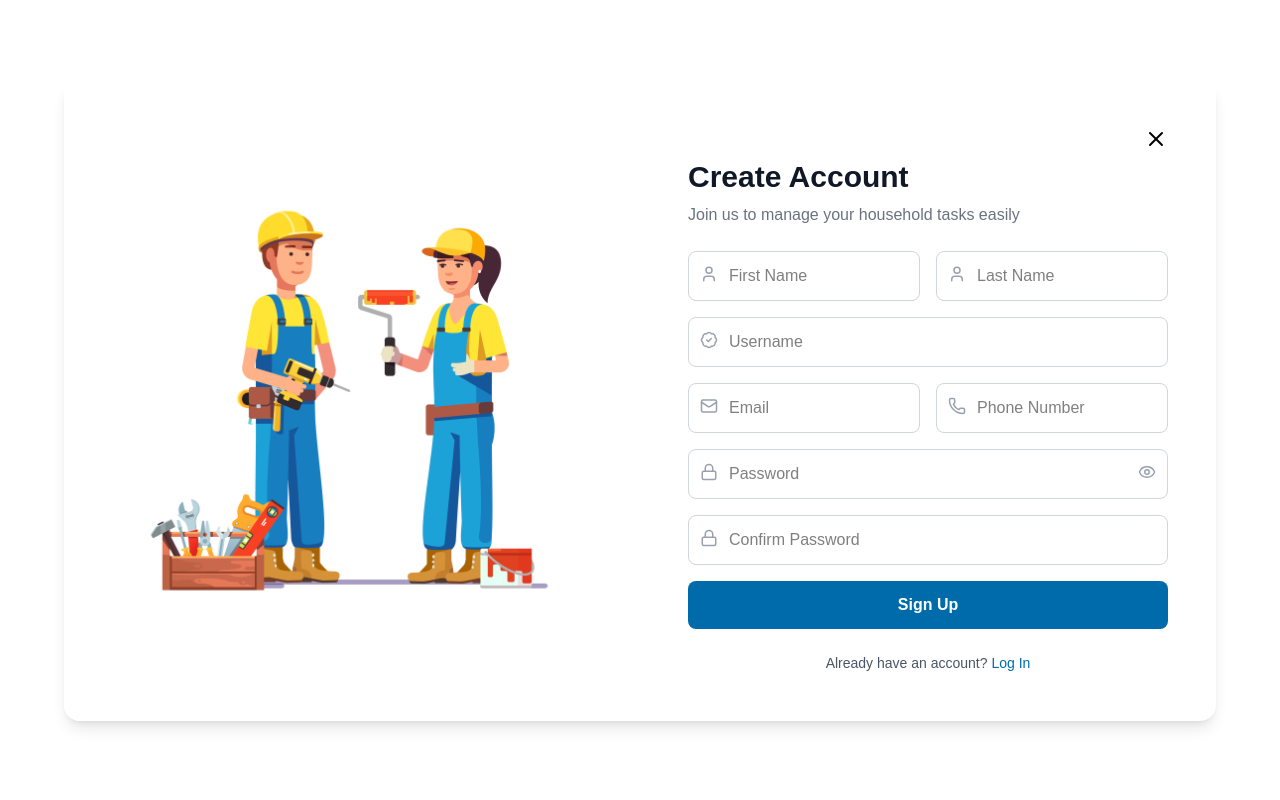
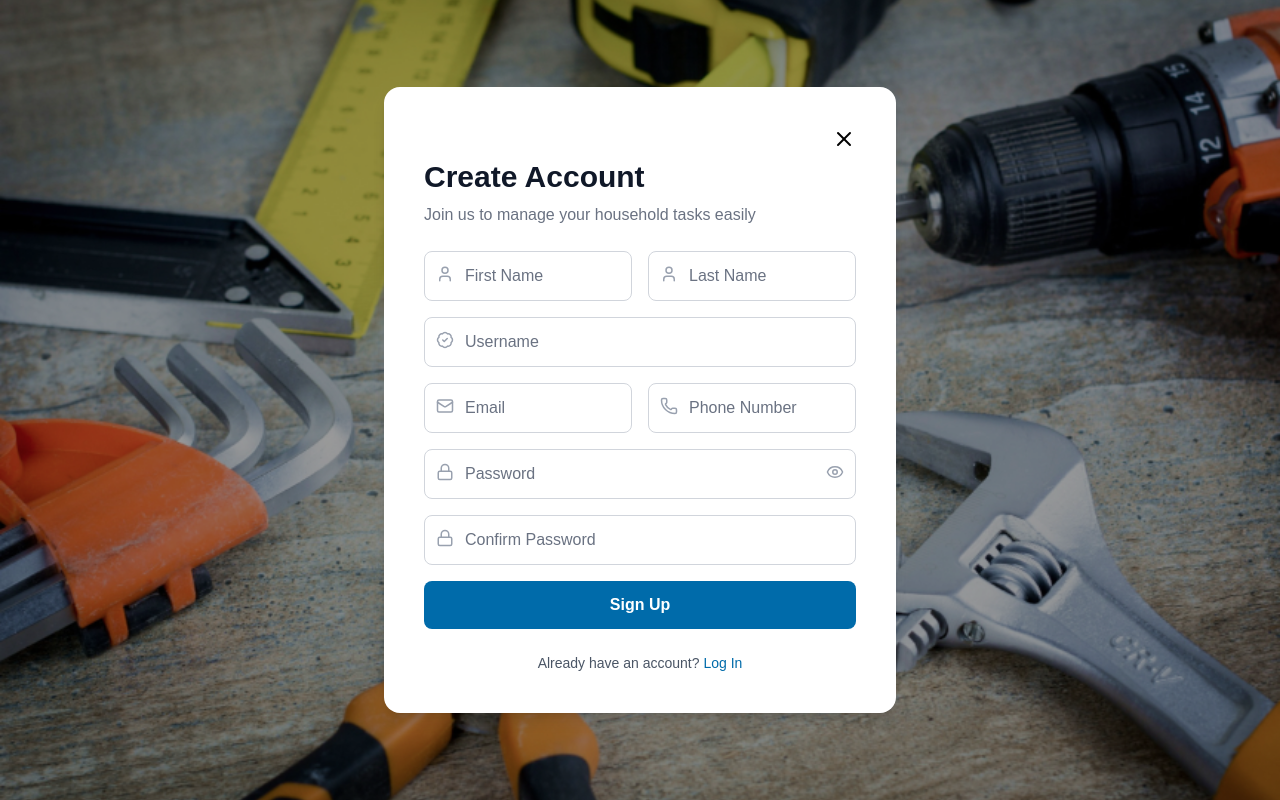
Before and after one commit to vinayakstha/Ghar-Care-Web, a Next.js app in the folder frontend/: page /register in a window 1280 px wide. Built offline with nearby package versions, Linux system fonts and the light colour scheme.

Commit message:
axios instance created

```diff
--- a/frontend/app/(auth)/_components/ResisterForm.tsx
+++ b/frontend/app/(auth)/_components/ResisterForm.tsx
@@ -11,7 +11,6 @@ import {
   BadgeCheck,
 } from "lucide-react";
 import { useState } from "react";
-import Image from "next/image";
 import { useForm } from "react-hook-form";
 import { z } from "zod";
 import { zodResolver } from "@hookform/resolvers/zod";
@@ -31,7 +30,7 @@ const registerSchema = z
   })
   .refine((data) => data.password === data.confirmPassword, {
     message: "Passwords don't match",
-    path: ["confirmPassword"], // sets the error to the confirmPassword field
+    path: ["confirmPassword"],
   });
 
 type RegisterFormValues = z.infer<typeof registerSchema>;
@@ -39,10 +38,6 @@ type RegisterFormValues = z.infer<typeof registerSchema>;
 export default function RegisterForm() {
   const [showPassword, setShowPassword] = useState(false);
   const router = useRouter();
-
-  const handleExit = () => {
-    router.push("/login");
-  };
 
   const {
     register,
@@ -55,26 +50,18 @@ export default function RegisterForm() {
   const onSubmit = async (data: RegisterFormValues) => {
     console.log("Registration Data:", data);
     router.push("/login");
-    // call API here
   };
 
   return (
-    <div className="w-full max-w-6xl bg-white rounded-2xl shadow-lg overflow-hidden grid grid-cols-1 md:grid-cols-2">
-      {/* IMAGE SECTION */}
-      <div className="hidden md:flex items-center justify-center p-10 bg-white">
-        <Image
-          src="/images/registerImage.jpg" // Ensure this exists in public/images/
-          alt="Register Illustration"
-          width={520}
-          height={420}
-          className="max-w-full h-auto"
-        />
-      </div>
-
-      {/* FORM SECTION */}
-      <div className="p-8 md:p-12 flex flex-col justify-center">
+    <div className="w-full max-w-lg bg-white rounded-2xl shadow-lg p-8 md:p-10">
+      {/* CLOSE BUTTON */}
       <div className="flex justify-end mb-2">
-          <button type="button" className="cursor-pointer" onClick={handleExit}>
+        <button
+          type="button"
+          onClick={() => router.push("/login")}
+          className="cursor-pointer"
+          aria-label="Close"
+        >
           <X className="text-black" />
         </button>
       </div>
@@ -85,8 +72,9 @@ export default function RegisterForm() {
       </p>
 
       <form onSubmit={handleSubmit(onSubmit)} className="mt-6 space-y-4">
-          {/* FIRST & LAST NAME GRID */}
+        {/* FIRST & LAST NAME */}
         <div className="grid grid-cols-1 sm:grid-cols-2 gap-4">
+          <div>
             <div className="relative">
               <User
                 size={18}
@@ -96,18 +84,21 @@ export default function RegisterForm() {
                 type="text"
                 placeholder="First Name"
                 {...register("firstName")}
-                className={`w-full pl-10 pr-4 py-3 border rounded-lg text-black focus:outline-none focus:ring-1 ${
+                className={`w-full pl-10 pr-4 py-3 border rounded-lg focus:outline-none focus:ring-1 placeholder-gray-500 ${
                   errors.firstName
                     ? "border-red-500 focus:ring-red-500"
                     : "border-gray-300 focus:ring-[#006BAA]"
                 }`}
               />
+            </div>
             {errors.firstName && (
               <p className="text-xs text-red-500 mt-1">
                 {errors.firstName.message}
               </p>
             )}
           </div>
+
+          <div>
             <div className="relative">
               <User
                 size={18}
@@ -117,12 +108,13 @@ export default function RegisterForm() {
                 type="text"
                 placeholder="Last Name"
                 {...register("lastName")}
-                className={`w-full pl-10 pr-4 py-3 border rounded-lg text-black focus:outline-none focus:ring-1 ${
+                className={`w-full pl-10 pr-4 py-3 border rounded-lg focus:outline-none focus:ring-1 placeholder-gray-500 ${
                   errors.lastName
                     ? "border-red-500 focus:ring-red-500"
                     : "border-gray-300 focus:ring-[#006BAA]"
                 }`}
               />
+            </div>
             {errors.lastName && (
               <p className="text-xs text-red-500 mt-1">
                 {errors.lastName.message}
@@ -132,6 +124,7 @@ export default function RegisterForm() {
         </div>
 
         {/* USERNAME */}
+        <div>
           <div className="relative">
             <BadgeCheck
               size={18}
@@ -141,12 +134,13 @@ export default function RegisterForm() {
               type="text"
               placeholder="Username"
               {...register("username")}
-              className={`w-full pl-10 pr-4 py-3 border rounded-lg text-black focus:outline-none focus:ring-1 ${
+              className={`w-full pl-10 pr-4 py-3 border rounded-lg focus:outline-none focus:ring-1 placeholder-gray-500 ${
                 errors.username
                   ? "border-red-500 focus:ring-red-500"
                   : "border-gray-300 focus:ring-[#006BAA]"
               }`}
             />
+          </div>
           {errors.username && (
             <p className="text-xs text-red-500 mt-1">
               {errors.username.message}
@@ -154,8 +148,9 @@ export default function RegisterForm() {
           )}
         </div>
 
-          {/* EMAIL & PHONE GRID */}
+        {/* EMAIL & PHONE */}
         <div className="grid grid-cols-1 sm:grid-cols-2 gap-4">
+          <div>
             <div className="relative">
               <Mail
                 size={18}
@@ -165,18 +160,21 @@ export default function RegisterForm() {
                 type="email"
                 placeholder="Email"
                 {...register("email")}
-                className={`w-full pl-10 pr-4 py-3 border rounded-lg text-black focus:outline-none focus:ring-1 ${
+                className={`w-full pl-10 pr-4 py-3 border rounded-lg focus:outline-none focus:ring-1 placeholder-gray-500 ${
                   errors.email
                     ? "border-red-500 focus:ring-red-500"
                     : "border-gray-300 focus:ring-[#006BAA]"
                 }`}
               />
+            </div>
             {errors.email && (
               <p className="text-xs text-red-500 mt-1">
                 {errors.email.message}
               </p>
             )}
           </div>
+
+          <div>
             <div className="relative">
               <Phone
                 size={18}
@@ -186,12 +184,13 @@ export default function RegisterForm() {
                 type="text"
                 placeholder="Phone Number"
                 {...register("phoneNumber")}
-                className={`w-full pl-10 pr-4 py-3 border rounded-lg text-black focus:outline-none focus:ring-1 ${
+                className={`w-full pl-10 pr-4 py-3 border rounded-lg focus:outline-none focus:ring-1 placeholder-gray-500 ${
                   errors.phoneNumber
                     ? "border-red-500 focus:ring-red-500"
                     : "border-gray-300 focus:ring-[#006BAA]"
                 }`}
               />
+            </div>
             {errors.phoneNumber && (
               <p className="text-xs text-red-500 mt-1">
                 {errors.phoneNumber.message}
@@ -201,13 +200,14 @@ export default function RegisterForm() {
         </div>
 
         {/* PASSWORD */}
+        <div>
           <div className="relative">
             <Lock size={18} className="absolute left-3 top-3.5 text-gray-400" />
             <input
               type={showPassword ? "text" : "password"}
               placeholder="Password"
               {...register("password")}
-              className={`w-full pl-10 pr-10 py-3 border rounded-lg text-black focus:outline-none focus:ring-1 ${
+              className={`w-full pl-10 pr-10 py-3 border rounded-lg focus:outline-none focus:ring-1 placeholder-gray-500 ${
                 errors.password
                   ? "border-red-500 focus:ring-red-500"
                   : "border-gray-300 focus:ring-[#006BAA]"
@@ -220,6 +220,7 @@ export default function RegisterForm() {
             >
               {showPassword ? <EyeOff size={18} /> : <Eye size={18} />}
             </button>
+          </div>
           {errors.password && (
             <p className="text-xs text-red-500 mt-1">
               {errors.password.message}
@@ -228,18 +229,20 @@ export default function RegisterForm() {
         </div>
 
         {/* CONFIRM PASSWORD */}
+        <div>
           <div className="relative">
             <Lock size={18} className="absolute left-3 top-3.5 text-gray-400" />
             <input
               type={showPassword ? "text" : "password"}
               placeholder="Confirm Password"
               {...register("confirmPassword")}
-              className={`w-full pl-10 pr-4 py-3 border rounded-lg text-black focus:outline-none focus:ring-1 ${
+              className={`w-full pl-10 pr-4 py-3 border rounded-lg focus:outline-none focus:ring-1 placeholder-gray-500 ${
                 errors.confirmPassword
                   ? "border-red-500 focus:ring-red-500"
                   : "border-gray-300 focus:ring-[#006BAA]"
               }`}
             />
+          </div>
           {errors.confirmPassword && (
             <p className="text-xs text-red-500 mt-1">
               {errors.confirmPassword.message}
@@ -266,6 +269,5 @@ export default function RegisterForm() {
         </Link>
       </p>
     </div>
-    </div>
   );
 }
--- a/frontend/app/(auth)/login/page.tsx
+++ b/frontend/app/(auth)/login/page.tsx
@@ -1,9 +1,20 @@
+"use client";
+
 import LoginForm from "../_components/LoginForm";
 
 export default function Page() {
   return (
-    <div className="min-h-screen flex items-center justify-center bg-white p-4">
-      <LoginForm></LoginForm>
+    <div
+      className="
+    min-h-screen flex items-center justify-center p-4
+    bg-[url('/images/login-bg.jpg')]
+    bg-cover bg-center bg-no-repeat
+  "
+    >
+      <div className="absolute inset-0 bg-black/40" />
+      <div className="relative z-10 w-full flex justify-center">
+        <LoginForm />
+      </div>
     </div>
   );
 }
--- a/frontend/app/(auth)/register/page.tsx
+++ b/frontend/app/(auth)/register/page.tsx
@@ -2,8 +2,21 @@ import RegisterForm from "../_components/ResisterForm";
 
 export default function Page() {
   return (
-    <div className="min-h-screen flex items-center justify-center bg-white p-4">
-      <RegisterForm />
+    <div
+      className="
+        min-h-screen flex items-center justify-center p-4
+        bg-[url('/images/login-bg.jpg')]
+        bg-cover bg-center bg-no-repeat
+        relative
+      "
+    >
+      {/* Semi-transparent overlay */}
+      <div className="absolute inset-0 bg-black/40" />
+
+      {/* Form container */}
+      <div className="relative z-10 w-full max-w-lg flex justify-center">
+        <RegisterForm />
+      </div>
     </div>
   );
 }
--- /dev/null
+++ b/frontend/lib/api/axios.ts
@@ -0,0 +1,13 @@
+import axios from "axios";
+
+const BASE_URL =
+  process.env.NEXT_PUBLIC_API_BASE_URL || "http://localhost:5050";
+
+const axiosInstance = axios.create({
+  baseURL: BASE_URL,
+  headers: {
+    "Content-Type": "application/json",
+  },
+});
+
+export default axiosInstance;
--- a/frontend/package.json
+++ b/frontend/package.json
@@ -10,6 +10,7 @@
   },
   "dependencies": {
     "@hookform/resolvers": "^5.2.2",
+    "axios": "^1.13.2",
     "lucide-react": "^0.562.0",
     "next": "16.1.1",
     "react": "19.2.3",
```
Also changed, not shown: frontend/app/(auth)/_components/LoginForm.tsx (+11 -23 lines), frontend/public/images/login-bg.jpg (added), 1 other file (tests, documents, lock files or other folders). Lines whose indentation alone changed are shown as unchanged.
